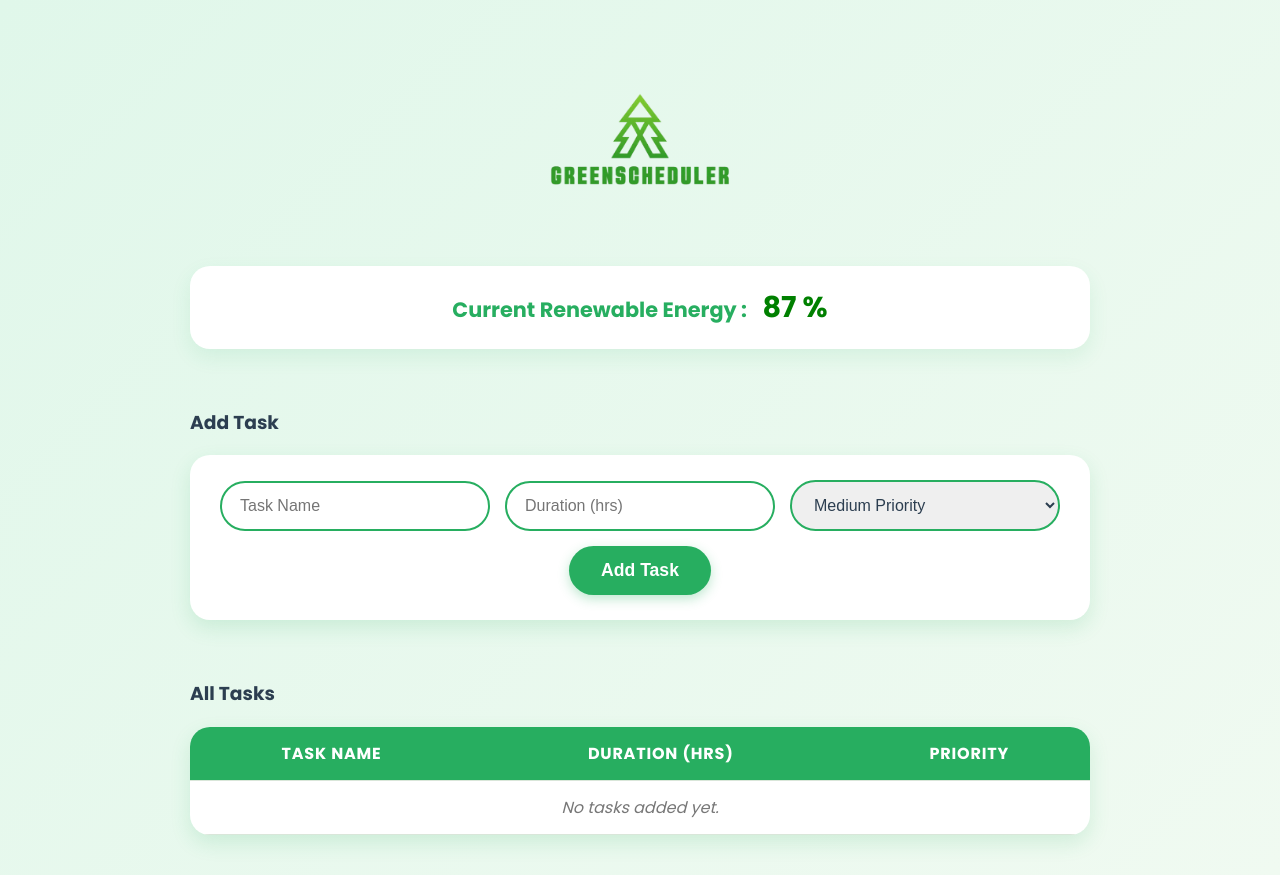
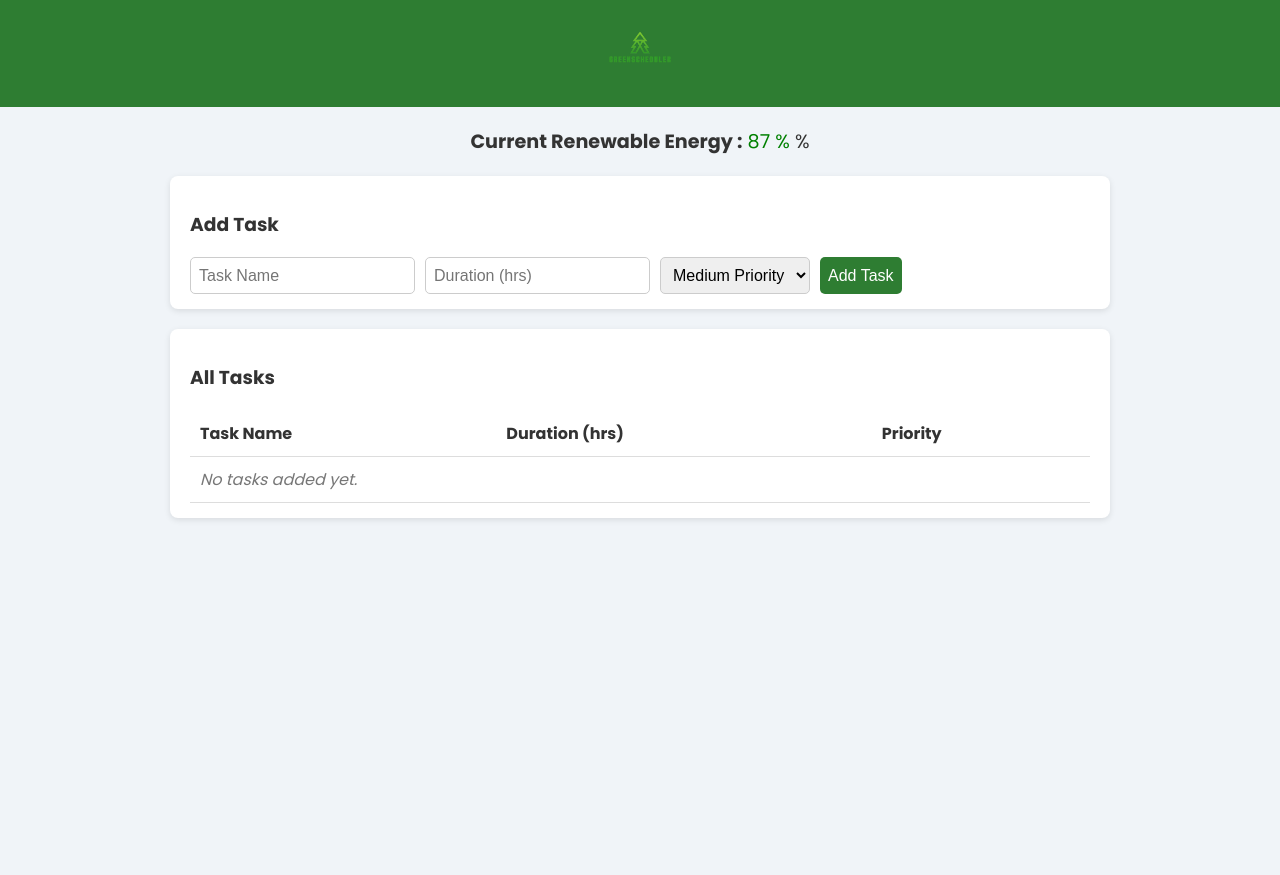
Before and after one commit to Joyalthomas123/team-no-2, a Flask app: page / in a window 1280 px wide. After the commit the page ends 520 px from the top, so only its background shows below. Run offline with Flask 3, Linux system fonts and the light colour scheme.

Commit message:
Update dashboard.html

```diff
--- a/templates/dashboard.html
+++ b/templates/dashboard.html
@@ -8,70 +8,217 @@
   <!-- Google Fonts: Poppins -->
   <link href="https://fonts.googleapis.com/css2?family=Poppins:wght@300;400;500;600;700&display=swap" rel="stylesheet" />
 
-  <!-- External CSS -->
-  <link rel="stylesheet" href="{{ url_for('static', filename='style.css') }}">
+  <style>
+    body {
+      font-family: 'Poppins', sans-serif;
+      margin: 0;
+      padding: 0;
+      background: #f0f4f8;
+      color: #333;
+    }
+
+    .header-center {
+      text-align: center;
+      padding: 20px 0;
+      background-color: #2e7d32;
+    }
+
+    .header-center .logo {
+      height: 60px;
+    }
+
+    .renewable-container {
+      text-align: center;
+      margin: 20px 0;
+      font-size: 1.2em;
+    }
+
+    .form-section, .table-section {
+      width: 100%;
+      max-width: 900px;
+      margin: 20px auto;
+      background: #fff;
+      padding: 15px 20px;
+      border-radius: 8px;
+      box-shadow: 0 2px 6px rgba(0,0,0,0.1);
+    }
+
+    #taskForm {
+      display: flex;
+      flex-wrap: wrap;
+      gap: 10px;
+    }
+
+    #taskForm input, #taskForm select, #taskForm button {
+      padding: 8px;
+      border-radius: 5px;
+      border: 1px solid #ccc;
+      font-size: 1em;
+    }
+
+    #taskForm button {
+      background-color: #2e7d32;
+      color: #fff;
+      cursor: pointer;
+      border: none;
+    }
+
+    #taskForm button:hover {
+      background-color: #1b5e20;
+    }
+
+    table {
+      width: 100%;
+      border-collapse: collapse;
+      margin-top: 15px;
+    }
+
+    table th, table td {
+      padding: 10px;
+      border-bottom: 1px solid #ddd;
+      text-align: left;
+    }
+
+    .priority-badge {
+      padding: 3px 8px;
+      border-radius: 4px;
+      color: #fff;
+      font-weight: bold;
+    }
+  </style>
 </head>
 <body>
-  <!-- Header -->
-  <header class="header-center" role="banner">
-    <img src="{{ url_for('static', filename='logo.png') }}" alt="GreenScheduler Logo" class="logo" />
+  <header class="header-center">
+    <img src="logo.png" alt="GreenScheduler Logo" class="logo" />
   </header>
 
-  <!-- Renewable Status -->
-  <div class="renewable-container" aria-live="polite" aria-atomic="true" aria-label="Current simulated renewable percentage">
+  <div class="renewable-container" aria-live="polite" aria-atomic="true">
     <strong>Current Renewable Energy :</strong>
-    <span id="renewable">--</span>
+    <span id="renewable">--</span> %
   </div>
 
-  <!-- Task Form -->
-  <section aria-labelledby="formTitle" style="width: 100%; max-width: 900px; margin: auto;">
-    <h3 id="formTitle">Add Task</h3>
-    <form id="taskForm" class="form-container" onsubmit="event.preventDefault(); addTask();">
-      <input
-        type="text"
-        id="name"
-        placeholder="Task Name"
-        aria-label="Task Name"
-        required
-        autocomplete="off"
-        maxlength="50"
-      />
-      <input
-        type="number"
-        id="duration"
-        placeholder="Duration (hrs)"
-        aria-label="Duration in hours"
-        min="0.1"
-        step="0.1"
-        required
-      />
-      <select id="priority" aria-label="Priority">
+  <section class="form-section">
+    <h3>Add Task</h3>
+    <form id="taskForm">
+      <input type="text" id="name" placeholder="Task Name" required maxlength="50" />
+      <input type="number" id="duration" placeholder="Duration (hrs)" min="0.1" step="0.1" required />
+      <select id="priority">
         <option value="High">High Priority</option>
         <option value="Medium" selected>Medium Priority</option>
         <option value="Low">Low Priority</option>
       </select>
-      <button type="submit" aria-label="Add Task">Add Task</button>
+      <button type="submit">Add Task</button>
     </form>
   </section>
 
-  <!-- Task List -->
-  <section aria-labelledby="tasksTitle" style="width: 100%; max-width: 900px; margin: auto;">
-    <h3 id="tasksTitle">All Tasks</h3>
-    <div class="table-container" role="region" aria-live="polite" aria-label="List of tasks">
-      <table id="taskTable" summary="List of tasks with their duration and priority">
+  <section class="table-section">
+    <h3>All Tasks</h3>
+    <table id="taskTable">
       <thead>
         <tr>
-            <th scope="col">Task Name</th>
-            <th scope="col">Duration (hrs)</th>
-            <th scope="col">Priority</th>
+          <th>Task Name</th>
+          <th>Duration (hrs)</th>
+          <th>Priority</th>
         </tr>
       </thead>
       <tbody>
         <tr><td colspan="3" style="color:#777; font-style:italic;">No tasks added yet.</td></tr>
       </tbody>
     </table>
-    </div>
   </section>
-<script src="{{ url_for('static', filename='script.js') }}"></script>
+
+  <script>
+    function updateRenewable() {
+      const renewableEl = document.getElementById("renewable");
+      if (!renewableEl) return;
+
+      const percentage = Math.floor(Math.random() * 60) + 30;
+      renewableEl.textContent = percentage + " %";
+
+      if (percentage >= 60) {
+        renewableEl.style.color = "green";
+      } else if (percentage >= 40) {
+        renewableEl.style.color = "orange";
+      } else {
+        renewableEl.style.color = "red";
+      }
+    }
+    setInterval(updateRenewable, 3000);
+    updateRenewable();
+
+    let tasks = JSON.parse(localStorage.getItem("tasks")) || [];
+
+    function renderTasks() {
+      const tbody = document.querySelector("#taskTable tbody");
+      tbody.innerHTML = "";
+
+      if (tasks.length === 0) {
+        tbody.innerHTML = '<tr><td colspan="3" style="color:#777; font-style:italic;">No tasks added yet.</td></tr>';
+        return;
+      }
+
+      tasks.forEach(task => {
+        const row = document.createElement("tr");
+
+        const nameCell = document.createElement("td");
+        nameCell.textContent = task.name;
+        row.appendChild(nameCell);
+
+        const durationCell = document.createElement("td");
+        durationCell.textContent = parseFloat(task.duration).toFixed(1);
+        row.appendChild(durationCell);
+
+        const priorityCell = document.createElement("td");
+        const badge = document.createElement("span");
+        badge.className = "priority-badge";
+        badge.textContent = task.priority;
+
+        switch(task.priority){
+          case "High": badge.style.backgroundColor = "red"; break;
+          case "Medium": badge.style.backgroundColor = "orange"; break;
+          case "Low": badge.style.backgroundColor = "green"; break;
+        }
+        priorityCell.appendChild(badge);
+        row.appendChild(priorityCell);
+
+        tbody.appendChild(row);
+      });
+    }
+
+    function addTask() {
+      const nameInput = document.getElementById("name");
+      const durationInput = document.getElementById("duration");
+      const priorityInput = document.getElementById("priority");
+
+      const name = nameInput.value.trim();
+      const duration = durationInput.value.trim();
+      const priority = priorityInput.value;
+
+      if (!name || !duration || isNaN(duration) || Number(duration) <= 0) {
+        alert("Please enter a valid task name and duration greater than 0.");
+        return;
+      }
+
+      tasks.push({ name, duration: Number(duration), priority });
+      localStorage.setItem("tasks", JSON.stringify(tasks));
+
+      nameInput.value = "";
+      durationInput.value = "";
+      priorityInput.value = "Medium";
+      nameInput.focus();
+
+      renderTasks();
+    }
+
+    document.getElementById("taskForm").addEventListener("submit", (e) => {
+      e.preventDefault();
+      addTask();
+    });
+
+    window.addEventListener("DOMContentLoaded", () => {
+      renderTasks();
+      updateRenewable();
+    });
+  </script>
 </body>
 </html>
```
Lines whose indentation alone changed are shown as unchanged.
